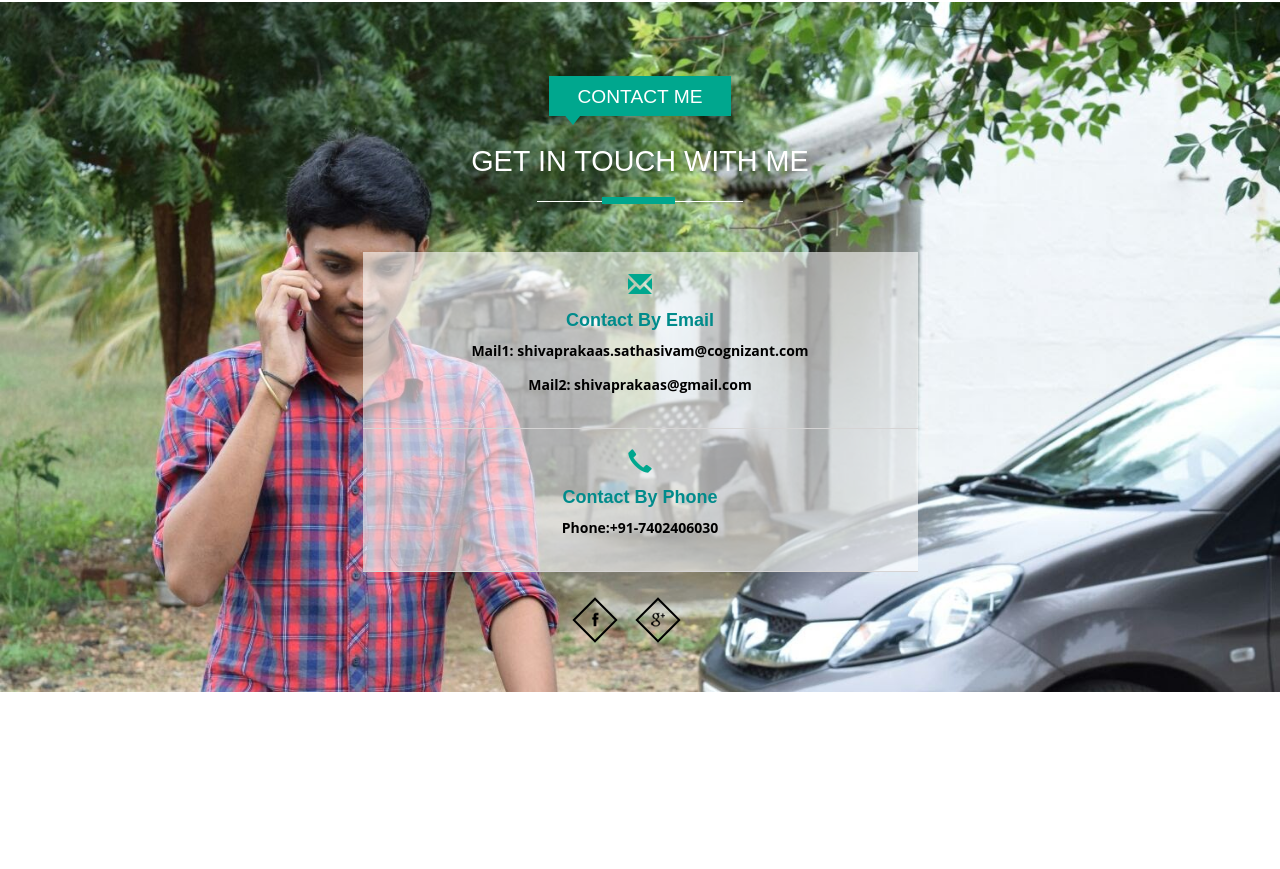
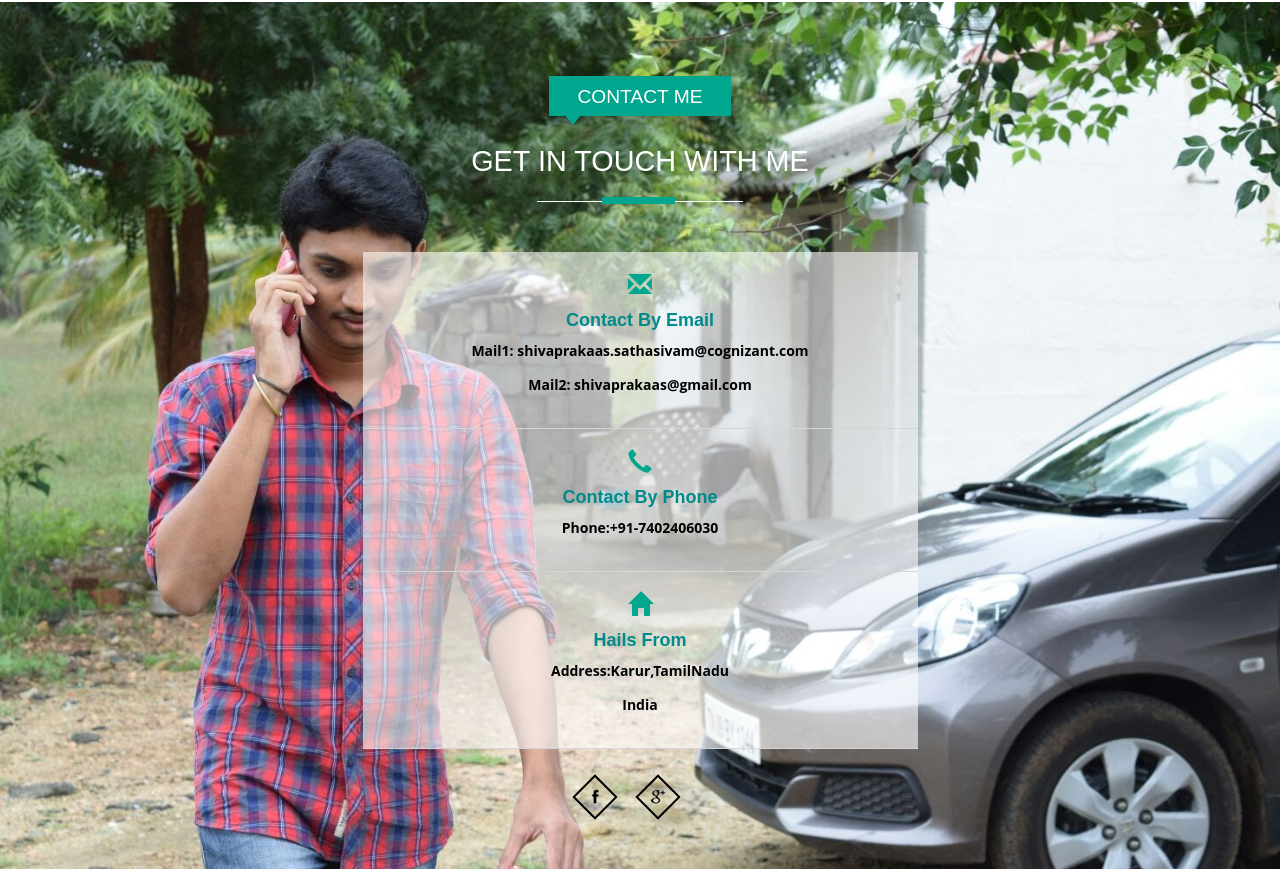
Before and after one commit to gootyishaq/gootyishaq.github.io, a plain HTML site: page index.htm in a window 1280 px wide. Shown: the part 2760-3629 px from the top of the page. Before the commit the page ends 3452 px from the top, so only its background shows below. Drawn offline with Linux system fonts and the light colour scheme; files whose address does not match are found by name.

Commit message:
Update index.htm

```diff
--- a/index.htm
+++ b/index.htm
@@ -336,6 +336,16 @@
 						</ul>
 					</div>
 				</div>
+				<div class="contact-grid1-left">
+					<div class="contact-grid1-left1">
+						<span class="glyphicon glyphicon-home" aria-hidden="true"></span>
+						<h4>Hails From</h4>
+						<ul>
+							<li>Address:Karur,TamilNadu</li>
+							<li>India</li>
+						</ul>
+					</div>
+				</div>
 			</div>
 			<div class="col-md-3 hidden-sm-down"></div>
 		</div>
```
